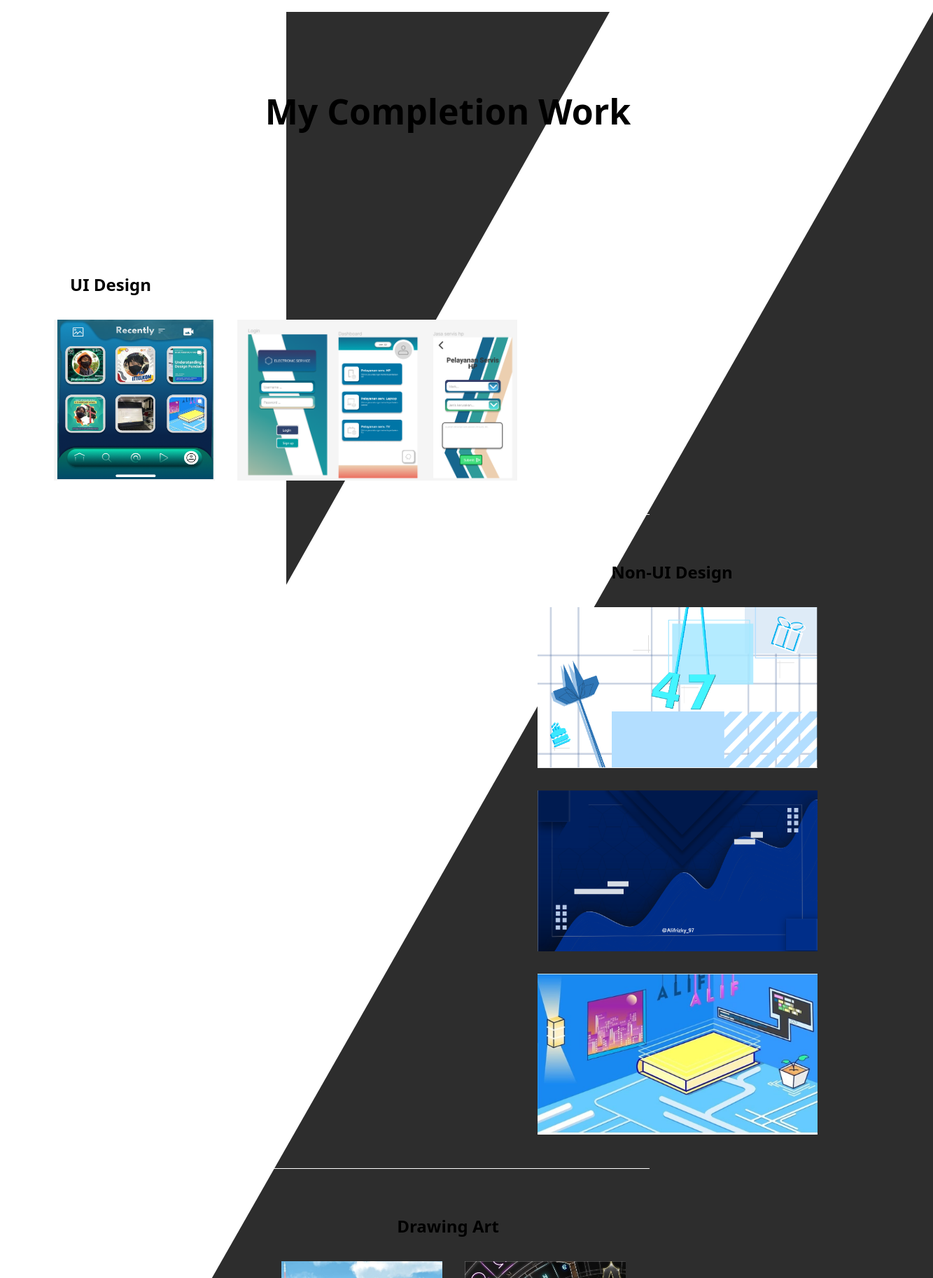
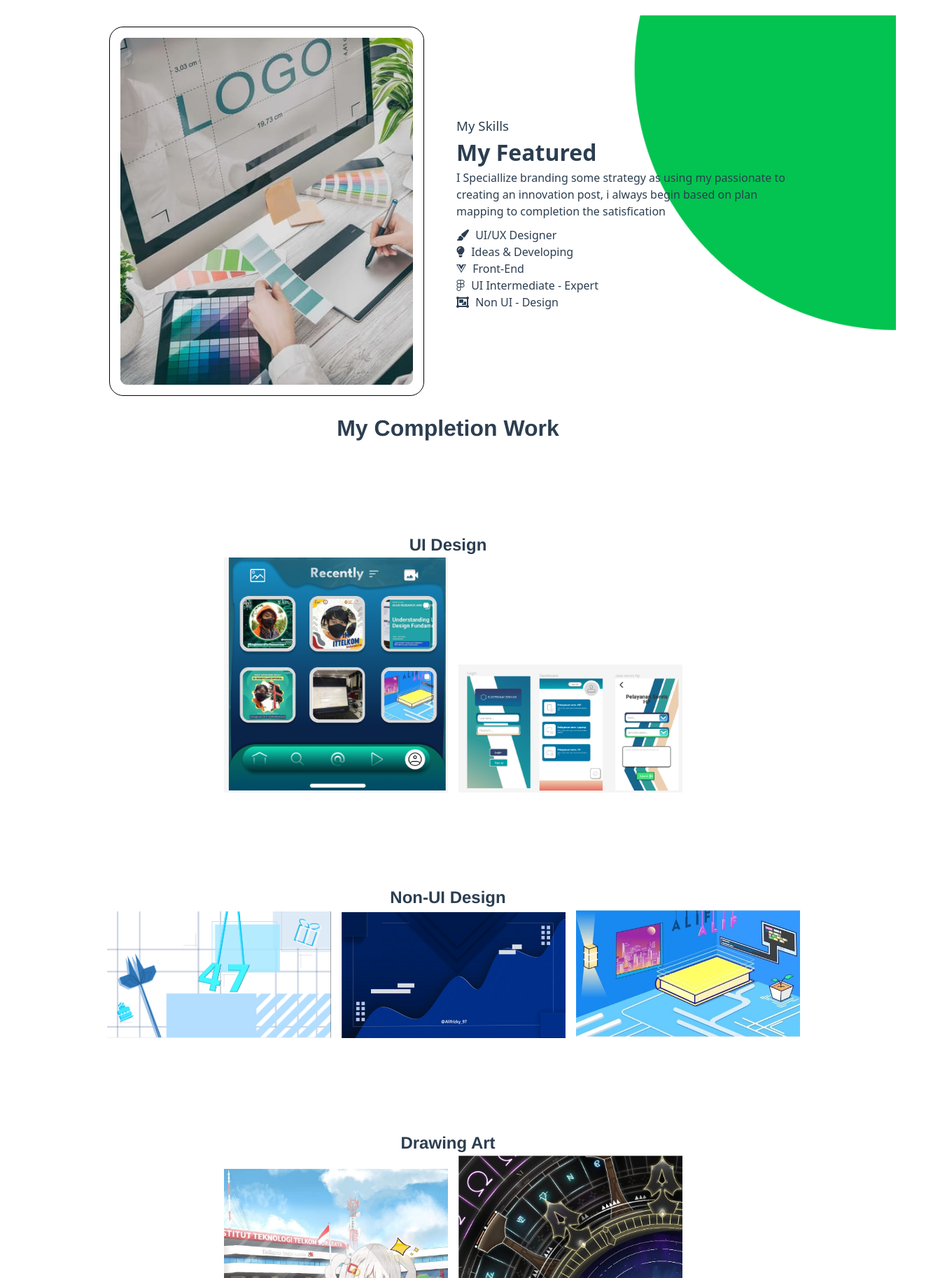
Before and after one commit to fzl-22/alif-personal-portfolio, a Vue app: page / in a window 1280 px wide. Shown: the part 653-2480 px from the top of the page at 70% size, 1333 px wide, since content can reach past the window. Built offline with nearby package versions, Linux system fonts and the light colour scheme.

Commit message:
Menambahkan Fourth Section

```diff
--- a/src/App.vue
+++ b/src/App.vue
@@ -1,59 +1,37 @@
 <template>
   <FirstSection />
-  <Biodata />
+  <SecondSection />
   <ThirdSection />
-  <ArtPage />
+  <FourthSection />
   <FooterSection />
 </template>
 
 <script>
-import ArtPage from './components/ArtPage.vue';
-import Biodata from './components/Biodata.vue';
+import FourthSection from './components/FourthSection.vue';
 import FirstSection from './components/FirstSection.vue';
 import FooterSection from './components/FooterSection.vue';
+import SecondSection from './components/SecondSection.vue';
 import ThirdSection from './components/ThirdSection.vue';
 
 
 export default {
   name: 'App',
   components: {
-    Biodata,
+    SecondSection,
     ThirdSection,
-    ArtPage,
     FooterSection,
-    FirstSection
+    FirstSection,
+    FourthSection
   }
 }
-
-
 </script>
-
-
-<!-- <style scoped>
-header {
-  line-height: 1.5;
+<style>
+#app {
+  font-family: Avenir, Helvetica, Arial, sans-serif;
+  -webkit-font-smoothing: antialiased;
+  -moz-osx-font-smoothing: grayscale;
+  text-align: center;
+  color: #2c3e50;
+  margin-top: 60px;
 }
-
-.logo {
-  display: block;
-  margin: 0 auto 2rem;
-}
-
-@media (min-width: 1024px) {
-  header {
-    display: flex;
-    place-items: center;
-    padding-right: calc(var(--section-gap) / 2);
-  }
-
-  .logo {
-    margin: 0 2rem 0 0;
-  }
-
-  header .wrapper {
-    display: flex;
-    place-items: flex-start;
-    flex-wrap: wrap;
-  }
-}
-</style> -->
+</style>
--- a/src/components/ArtPage.vue
+++ /dev/null
@@ -1,188 +0,0 @@
-<template>
-  <div class="art-container">
-    <svg xmlns="http://www.w3.org/2000/svg" width="462" height="819" viewBox="0 0 462 819" fill="none">
-        <path d="M0 819L6.10352e-05 0L462 0L0 819Z" fill="#2D2D2D"/>
-    </svg>
-    <div class="triangle-background">
-      <svg xmlns="http://www.w3.org/2000/svg" width="1333" height="2342" viewBox="0 0 1333 2342" fill="none">
-          <path d="M1333 0L1333 2342H0L1333 0Z" fill="#2D2D2D"/>
-      </svg>
-    </div>
-
-    <div class="title-container">
-      <h1>My Completion Work</h1>
-    </div>
-
-    <div class="theme theme1">
-      <!-- <h2>UI Design</h2> -->
-      <div class="images">
-        <div class="title-and-images">
-          <h2 class="tema1">UI Design</h2>
-          <div class="image-container">
-            <img alt="Vue logo" class="logo" src="../assets/Socmed.png" width="125" height="125" />
-            <img alt="Vue logo" class="gambar" src="../assets/UI_Mobile.png" width="250" height="125" />
-          </div>
-        </div>
-      </div>
-    </div>
-
-    <hr class="line" />
-
-    <div class="theme theme2">
-      <h2>Non-UI Design</h2>
-      <div class="images">
-        <img alt="Vue logo" class="gambar" src="../assets/Whitespace.png" width="250" height="125" />
-        <img alt="Vue logo" class="gambar" src="../assets/BGbiru.png" width="250" height="125" />
-        <img alt="Vue logo" class="gambar" src="../assets/Knots.jpeg" width="250" height="125" />
-      </div>
-    </div>
-
-    <hr class="line" />
-
-    <div class="theme theme3">
-      <h2>Drawing Art</h2>
-      <div class="images">
-        <img alt="Vue logo" class="logo" src="../assets/Anime.jpeg" width="125" height="125" />
-        <img alt="Vue logo" class="logo" src="../assets/Clock.jpeg" width="125" height="125" />
-      </div>
-    </div>
-  </div>
-</template>
-
-<script>
-
-export default {
-  name: 'ArtPage',
-}
-</script>
-
-<style scoped>
-
-h1{
-  font-size: 50px;
-}
-
-.tema1{
-  margin-left: -500px;
-}
-.theme {
-  margin-top: 2rem;
-  padding: 2rem;
-  background-color: rgba(255, 255, 255, 0);
-  border-radius: 8px;
-  box-shadow: 0 0 10px rgba(0, 0, 0, 0);
-  display: inline-block;
-  position: relative;
-}
-
-.title-container {
-  margin-top: -45rem;
-  margin-left: 0rem;
-  position: relative;
-}
-
-.title-container h1 {
-  display: inline-block;
-  background-color: rgba(255, 255, 255, 0);
-  padding: 0 20px;
-  border-radius: 0px;
-  font-weight: bold;
-}
-
-.theme1 {
-  margin-top: 10rem;
-  margin-left: -30rem;
-  z-index: 1; /* Set z-index to ensure it's in front of other elements */
-}
-
-.title-and-images {
-  display: flex;
-  flex-direction: column;
-  align-items: center;
-}
-
-.image-container {
-  display: flex;
-  flex-direction: row;
-}
-
-.images {
-  margin-left: 1rem; /* Adjust the margin as needed */
-}
-
-.theme2 {
-  margin-left: 40rem;
-}
-
-.theme3 {
-  margin-top: 2rem;
-  margin-left: 0rem;
-  z-index: 1; /* Set z-index to ensure it's in front of other elements */
-}
-
-.theme h2 {
-  font-size: 1.5rem;
-  margin-bottom: 1rem;
-}
-
-.line {
-  width: 60%;
-  margin: 0 auto;
-  margin-left: 10rem;
-  border: none;
-  border-top: 1.5px solid #ffffff;
-}
-
-.images {
-  display: flex;
-  justify-content: space-around;
-  flex-wrap: wrap;
-}
-
-.logo,
-.gambar {
-  width: 230px;
-  height: 230px;
-  margin: 1rem; /* Add margin for spacing between images */
-  position: relative;
-  z-index: 2; /* Set z-index to ensure it's in front of the background */
-}
-
-.gambar {
-  width: 400px;
-  height: 230px;
-}
-
-.segitiga1 {
-  margin-top: 2rem;
-  margin-left: -70rem;
-  position: relative;
-  text-align: center;
-  z-index: 0; /* Set z-index to ensure it's behind other elements */
-}
-
-.art-container {
-  margin-top: 5rem;
-  margin-left: 0rem;
-  position: relative;
-  text-align: center;
-}
-
-h2 {
-  font-weight: bold;
-}
-
-@media (min-width: 1024px) {
-  .theme {
-    padding: 2rem 4rem;
-  }
-}
-.triangle-background {
-    position: absolute;
-    top: 0;
-    left: 0;
-    width: 100%;
-    height: 100%;
-    z-index: -1;
-  }
-</style>
--- a/src/components/FourthSection.vue
+++ b/src/components/FourthSection.vue
@@ -1,13 +1,60 @@
 <template>
-  <div>
-    <p>Ini Fourth Section</p>
+  <div class="artList">
+    <div>
+      <h1>My Completion Work</h1>
+    </div>
+
+    <div class="type-container">
+      <div>
+          <h2>UI Design</h2>
+          <div>
+            <img alt="Vue logo" src="../assets/Socmed.png" width="125" height="125" />
+            <img alt="Vue logo" src="../assets/UI_Mobile.png" width="250" height="125" />
+          </div>
+        </div>
+    </div>
+
+
+    <div class="type-container">
+      <h2>Non-UI Design</h2>
+      <div>
+        <img alt="Vue logo" src="../assets/Whitespace.png" width="250" height="125" />
+        <img alt="Vue logo" src="../assets/BGbiru.png" width="250" height="125" />
+        <img alt="Vue logo" src="../assets/Knots.jpeg" width="250" height="125" />
+      </div>
+    </div>
+    <div class="type-container">
+      <h2>Drawing Art</h2>
+      <div>
+        <img alt="Vue logo" src="../assets/Anime.jpeg" width="125" height="125" />
+        <img alt="Vue logo" src="../assets/Clock.jpeg" width="125" height="125" />
+      </div>
+    </div>
   </div>
 </template>
 
 <script>
 export default {
   name: 'FourthSection',
-};
+}
 </script>
 
-<style></style>
+<style>
+.type-container{
+  margin-top: 125px;
+  margin-bottom: 125px;
+  width: 100%;
+  display: flex;
+  flex-direction: column;
+
+}
+.type-container img{
+  margin-left: 15px;
+  height: 25%;
+  width: 25%;
+}
+.artline{
+  background-image: url('../assets/fourthsection.png');
+  background-size: cover;
+}
+</style>
--- a/src/components/ThirdSection.vue
+++ b/src/components/ThirdSection.vue
@@ -63,11 +63,9 @@ export default {
 </template>
 
 <style>
-body {
+.skill {
   background-image: url('../assets/background2.png');
-  background: cover;
   background-size: cover;
-  min-height: 100vh;
   font-family: system-ui, -apple-system, BlinkMacSystemFont, 'Segoe UI', Roboto,
     Oxygen, Ubuntu, Cantarell, 'Open Sans', 'Helvetica Neue', sans-serif;
 }
```
Also changed, not shown: src/assets/fourthsection.png (added).
